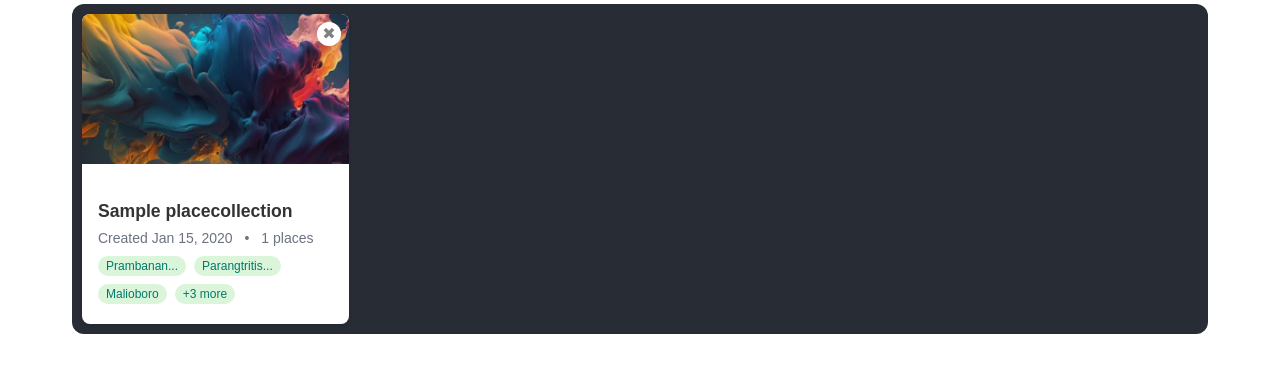
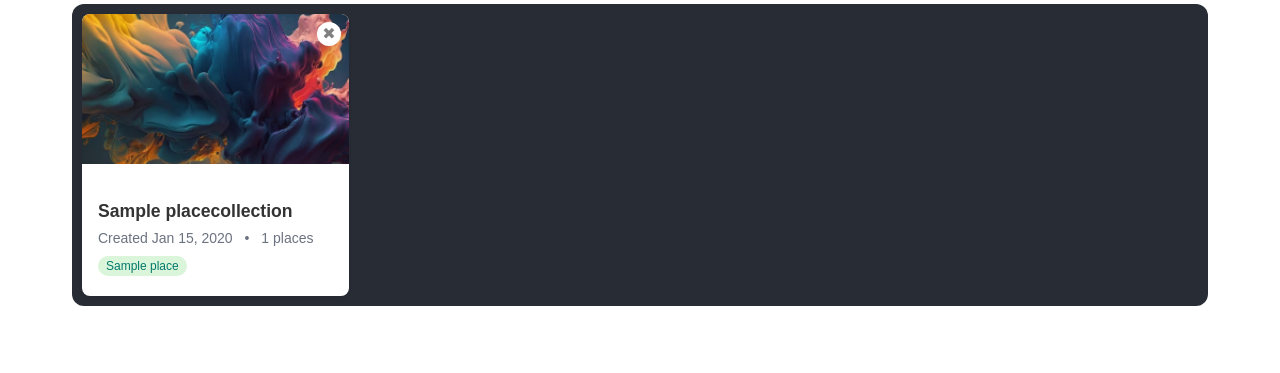
Before and after one commit to Chromss/mid-sem-a09, a Django app: page /placecollections/ in a window 1280 px wide. Shown: the part 128-501 px from the top of the page. Run offline with Django 4.2, Linux system fonts and the light colour scheme; tables that the repository leaves empty hold one stand-in row (values such as "Sample post").

Commit message:
otw push sm cia

```diff
--- a/placeCollection/templates/collection.html
+++ b/placeCollection/templates/collection.html
@@ -36,10 +36,16 @@
                                         <span>{{ coll.places.count|default:"0" }} places</span>
                                     </div>
                                     <div class="tags">
-                                        <span class="tag">Prambanan...</span>
-                                        <span class="tag">Parangtritis...</span>
-                                        <span class="tag">Malioboro</span>
-                                        <span class="tag">+3 more</span>
+                                        {% if coll.places.count > 0 %}
+                                            {% for place in coll.places.all|slice:":3" %}
+                                                <span class="tag">{{ place.name }}</span>
+                                            {% endfor %}
+                                            {% if coll.places.count > 3 %}
+                                                <span class="tag">+{{ coll.places.count|add:"-3" }} more</span>
+                                            {% endif %}
+                                        {% else %}
+                                            <span class="tag">No places yet</span>
+                                        {% endif %}
                                     </div>
                                 </div>
                             </div>
@@ -52,6 +58,8 @@
                 <div class="empty-state">No collections found. Start by creating your first collection!</div>
             {% endif %}
         </div>
+
+
     </section>
 
     <!-- Create Collection Modal -->
@@ -111,7 +119,7 @@
             const createdDate = new Date(data.created_at).toLocaleDateString();
             const collectionsGrid = document.getElementById('collectionsGrid');
 
-            // Create the new card with tags, matching the structure in your for-loop
+            // Create the new card with dynamic tags
             const newCard = document.createElement('div');
             newCard.classList.add('collection-card-container');
             newCard.id = `collection-${data.id}`;
@@ -124,13 +132,11 @@
                             <div class="card-meta">
                                 <span>Created ${createdDate}</span>
                                 <span class="dot-divider">•</span>
-                                <span>0 items</span>
+                                <span>0 places</span>
                             </div>
-                            <div class="tags">
-                                <span class="tag">Prambanan...</span>
-                                <span class="tag">Parangtritis...</span>
-                                <span class="tag">Malioboro</span>
-                                <span class="tag">+3 more</span>
+                            <div class="tags" id="tags-${data.id}">
+                                <!-- Placeholder tags until places are added -->
+                                <span class="tag">No places yet</span>
                             </div>
                         </div>
                     </div>
```
